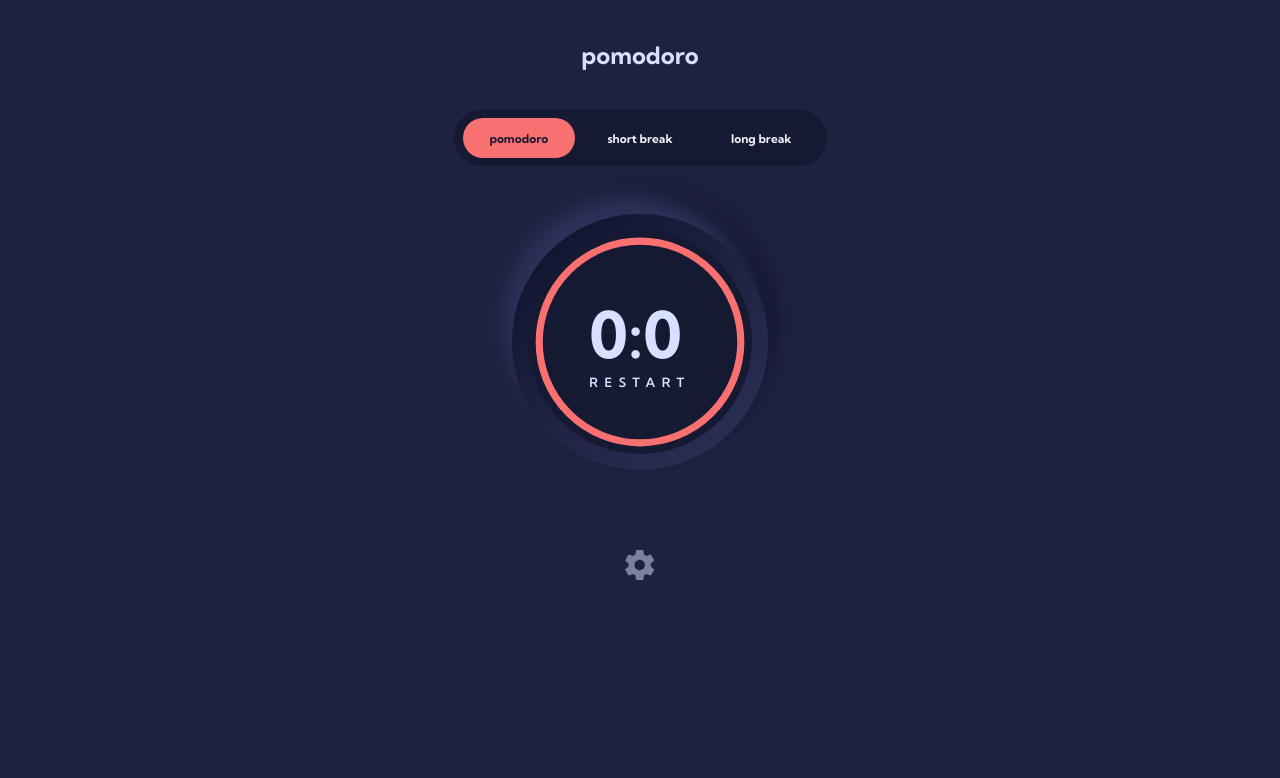
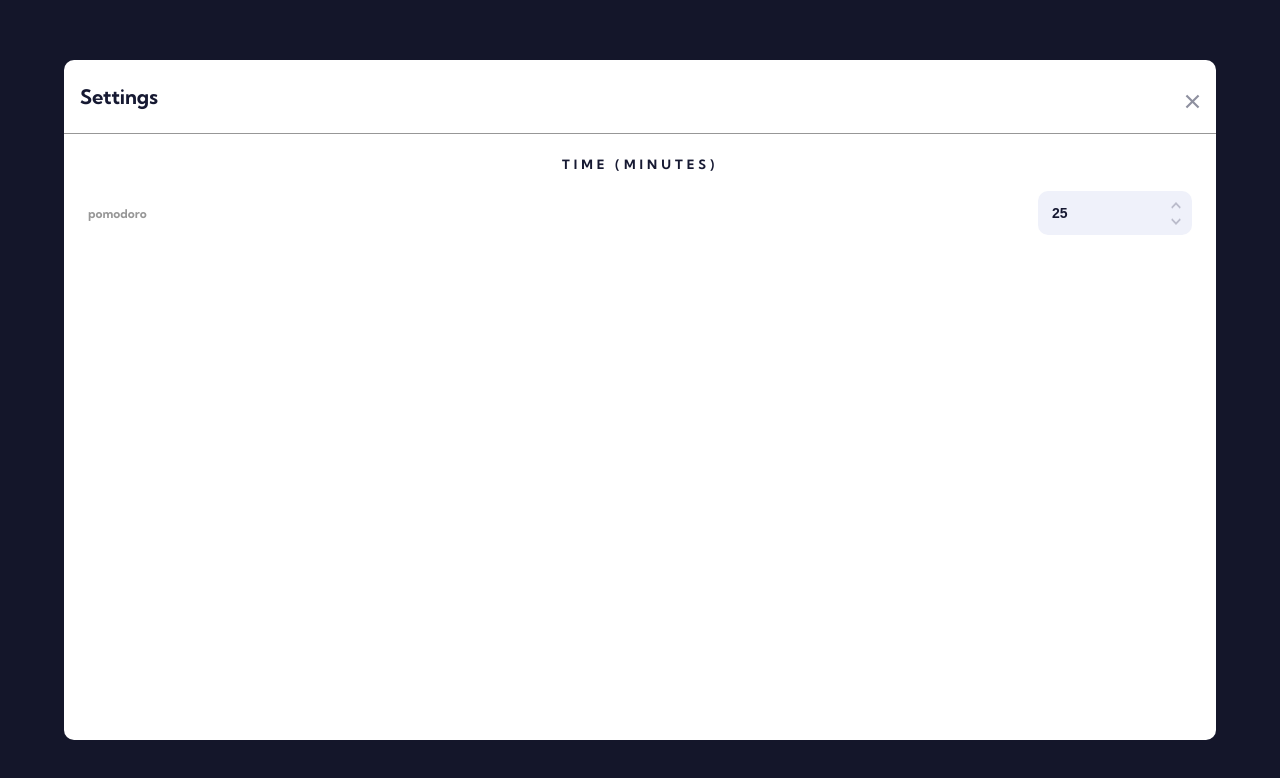
Before and after one commit to TheNathanN/pomodoro-app, a Next.js app: page / in a window 1280 px wide. Both pictures are taken after a click on the element 640 px from the left and 567 px from the top of the page. Shown: the top 778 px of the page. Built offline with nearby package versions, Linux system fonts and the light colour scheme.

Commit message:
Start building SettingsModal

```diff
--- /dev/null
+++ b/components/DurationInput.tsx
@@ -0,0 +1,48 @@
+import React from 'react';
+import Image from 'next/image';
+import styles from '../styles/Home.module.scss';
+
+interface Props {
+  inputOption: string;
+  timeInputs: {
+    pomodoro: number;
+    short: number;
+    long: number;
+  };
+  setTimeInputs: React.Dispatch<
+    React.SetStateAction<{
+      pomodoro: number;
+      short: number;
+      long: number;
+    }>
+  >;
+}
+
+export default function DurationInput({
+  inputOption,
+  timeInputs,
+  setTimeInputs,
+}: Props) {
+  return (
+    <div className={styles['input-container']}>
+      <p>pomodoro</p>
+      <div className={styles['input-item']}>
+        <input value={timeInputs[inputOption]} type='number' />
+        <div className={styles['btn-container']}>
+          <Image
+            src='/assets/icon-arrow-up.svg'
+            alt='arrow up'
+            width={10}
+            height={8}
+          />
+          <Image
+            src='/assets/icon-arrow-down.svg'
+            alt='arrow down'
+            width={10}
+            height={8}
+          />
+        </div>
+      </div>
+    </div>
+  );
+}
--- /dev/null
+++ b/components/Timer.tsx
@@ -0,0 +1,28 @@
+import React, { SetStateAction } from 'react';
+import LoadingCircle from './LoadingCircle';
+import styles from '../styles/Home.module.scss';
+
+interface Props {
+  minutes: number | string;
+  seconds: number | string;
+  isPaused: boolean;
+  setIsPaused: React.Dispatch<SetStateAction<boolean>>;
+}
+
+export default function Timer({ minutes, seconds, isPaused, setIsPaused }) {
+  return (
+    <div className={styles['first-circle']}>
+      <div className={styles['second-circle']}>
+        {/* Loading Circle Animation */}
+        <LoadingCircle />
+        {/* Timer */}
+        <div className={styles['timer-container']}>
+          <p className={styles.timer}>
+            {minutes}:{seconds}
+          </p>
+          <p className={styles.controller}>{isPaused ? 'START' : 'PAUSE'}</p>
+        </div>
+      </div>
+    </div>
+  );
+}
--- /dev/null
+++ b/components/modals/SettingsModal.tsx
@@ -0,0 +1,45 @@
+import React, { useState, SetStateAction } from 'react';
+import Image from 'next/image';
+import styles from '../../styles/Home.module.scss';
+import DurationInput from '../DurationInput';
+
+interface Props {
+  setSettingsHidden: React.Dispatch<SetStateAction<boolean>>;
+}
+
+export default function SettingsModal({ setSettingsHidden }: Props) {
+  const [timeInputs, setTimeInputs] = useState({
+    pomodoro: 25,
+    short: 10,
+    long: 15,
+  });
+
+  return (
+    <div className={styles['settings-bg']}>
+      <section className={styles['settings-container']}>
+        {/* Setting Headers */}
+        <div className={styles['settings-header']}>
+          <h2>Settings</h2>
+          <Image
+            src='/assets/icon-close.svg'
+            alt='close'
+            onClick={() => setSettingsHidden(true)}
+            width={15}
+            height={15}
+          />
+        </div>
+        {/* Setting Options */}
+        <div className={styles['settings-options']}>
+          <div className={styles['duration']}>
+            <h3>TIME (MINUTES)</h3>
+            <DurationInput
+              timeInputs={timeInputs}
+              setTimeInputs={setTimeInputs}
+              inputOption='pomodoro'
+            />
+          </div>
+        </div>
+      </section>
+    </div>
+  );
+}
--- a/pages/index.tsx
+++ b/pages/index.tsx
@@ -4,45 +4,52 @@ import Image from 'next/image';
 import Head from 'next/head';
 import styles from '../styles/Home.module.scss';
 import Selector from '../components/Selector';
-import LoadingCircle from '../components/LoadingCircle';
+import Timer from '../components/Timer';
+import SettingsModal from '../components/modals/SettingsModal';
 
 export default function Home() {
   const [selected, setSelected] = useState<SelectOption>('pomodoro');
-  const [minutes, setMinutes] = useState(0);
-  const [seconds, setSeconds] = useState(0);
+  const [minutes, setMinutes] = useState<number | string>('00');
+  const [seconds, setSeconds] = useState<number | string>('00');
   const [isPaused, setIsPaused] = useState(true);
+  const [settingsHidden, setSettingsHidden] = useState(true);
 
   return (
-    <div className={styles.container}>
+    <div
+      className={
+        !settingsHidden
+          ? `${styles.container} ${styles.settings}`
+          : styles.container
+      }
+    >
       <Head>
         <title>Pomodoro App</title>
         <meta name='description' content='Generated by create next app' />
         <link rel='icon' href='/favicon.ico' />
       </Head>
+      {/* SettingsModal is HIDDEN unless !settingsHidden */}
+      {!settingsHidden ? (
+        <SettingsModal setSettingsHidden={setSettingsHidden} />
+      ) : (
+        ''
+      )}
 
       {/* Logo */}
       <h1 className={styles.logo}>pomodoro</h1>
-
       {/* Select Bar */}
       <Selector selected={selected} setSelected={setSelected} />
-
       {/* Timer Section */}
-      <div className={styles['first-circle']}>
-        <div className={styles['second-circle']}>
-          {/* Loading Circle Animation */}
-          <LoadingCircle />
-          {/* Timer */}
-          <div className={styles['timer-container']}>
-            <p className={styles.timer}>
-              {minutes}:{seconds}
-            </p>
-            <p className={styles.controller}>RESTART</p>
-          </div>
-        </div>
-      </div>
-
+      <Timer
+        minutes={minutes}
+        seconds={seconds}
+        isPaused={isPaused}
+        setIsPaused={setIsPaused}
+      />
       {/* Settings Button */}
-      <div className={styles['settings-icon']}>
+      <div
+        className={styles['settings-icon']}
+        onClick={() => setSettingsHidden(false)}
+      >
         <Image
           src='/assets/icon-settings.svg'
           alt='settings'
--- a/styles/Home.module.scss
+++ b/styles/Home.module.scss
@@ -6,10 +6,17 @@
   justify-content: center;
 }
 
+.settings {
+  height: 100vh;
+  width: 100vw;
+  overflow: hidden;
+  position: relative;
+}
+
 .logo {
   font-size: 24px;
   font-weight: bold;
-  margin: 2.5rem 0;
+  margin: 2rem 0;
 }
 
 .selector {
@@ -66,6 +73,7 @@
   flex-direction: column;
   align-items: center;
   justify-content: center;
+  cursor: pointer;
 }
 
 .loading-circle {
@@ -89,6 +97,10 @@
   }
 }
 
+.timer-container {
+  z-index: 2;
+}
+
 .timer {
   font-size: 4em;
   font-weight: bold;
@@ -99,9 +111,99 @@
   font-weight: 600;
   letter-spacing: 0.5em;
   text-align: center;
+  margin-top: 0.5em;
 }
 
 .settings-icon {
   cursor: pointer;
   margin-top: 2em;
 }
+
+.settings-bg {
+  height: 100vh;
+  width: 100vw;
+  background-color: rgba(0, 0, 0, 0.342);
+  position: absolute;
+  z-index: 3;
+  display: flex;
+  align-items: center;
+  justify-content: center;
+  color: #161932;
+}
+
+.settings-container {
+  background-color: white;
+  width: 90%;
+  height: 85%;
+  border-radius: 10px;
+}
+
+.settings-header {
+  display: flex;
+  justify-content: space-between;
+  align-items: flex-end;
+  border-bottom: 1px solid #979797;
+  padding: 1.5em 1em;
+  h2 {
+    font-size: 20px;
+    font-weight: bold;
+  }
+  img {
+    cursor: pointer;
+  }
+}
+
+.settings-options {
+  display: flex;
+  flex-direction: column;
+  justify-content: center;
+  align-items: center;
+  width: 100%;
+  padding: 0 1.5em;
+  h3 {
+    text-align: center;
+    margin-bottom: 1.5em;
+  }
+  .duration {
+    font-size: 11px;
+    letter-spacing: 4px;
+    margin: 2em 0;
+    width: 100%;
+    .input-container {
+      display: flex;
+      justify-content: space-between;
+      align-items: center;
+      width: 100%;
+      margin-bottom: 1em;
+      p {
+        color: #979797;
+        letter-spacing: 0em;
+        font-weight: bold;
+        font-size: 12px;
+      }
+      .input-item {
+        position: relative;
+        input {
+          border: none;
+          outline: none;
+          background-color: #eff1fa;
+          padding: 1em;
+          width: 11em;
+          border-radius: 10px;
+          color: #161932;
+          font-weight: bold;
+          font-size: 14px;
+        }
+        .btn-container {
+          position: absolute;
+          display: flex;
+          flex-direction: column;
+          right: 1em;
+          top: 0em;
+          height: 4em;
+          justify-content: space-evenly;
+        }
+      }
+    }
+  }
+}
--- a/styles/globals.scss
+++ b/styles/globals.scss
@@ -2,6 +2,8 @@
 
 html,
 body {
+  min-width: screen;
+  min-height: screen;
   font-family: -apple-system, BlinkMacSystemFont, Segoe UI, Roboto, Oxygen,
     Ubuntu, Cantarell, Fira Sans, Droid Sans, Helvetica Neue, sans-serif;
   background-color: #1e213f;
```
